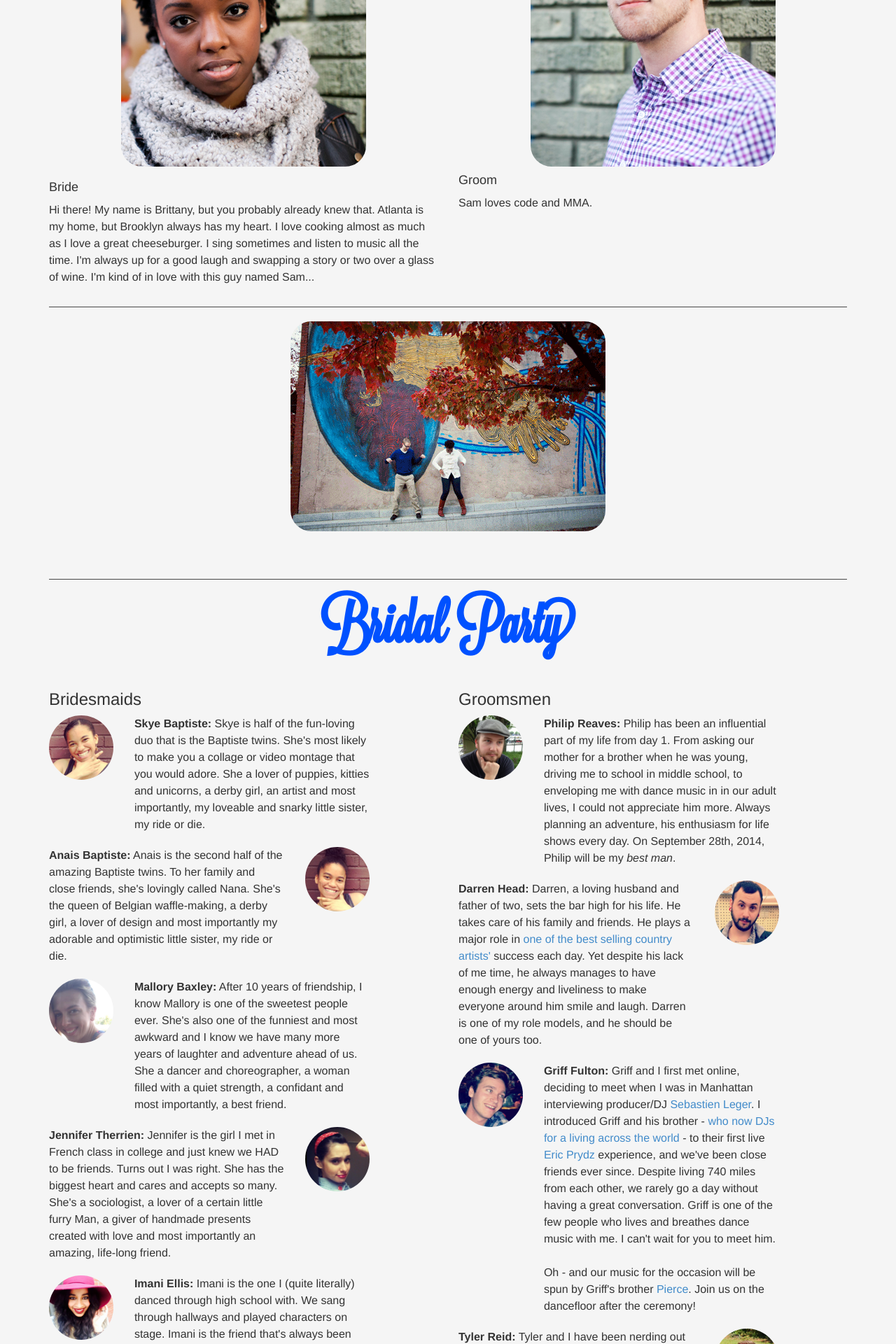
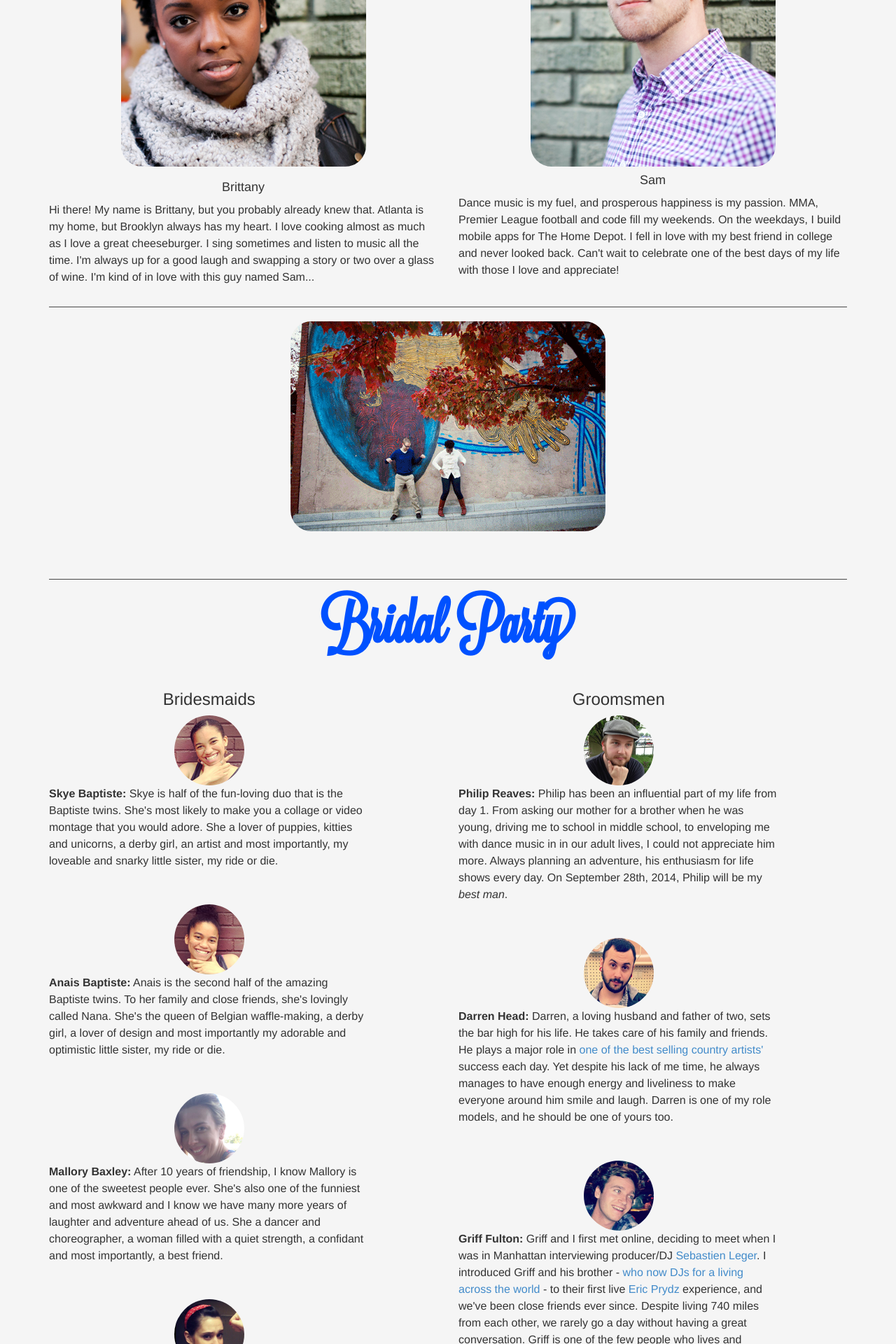
Before and after one commit to samreaves/baptiste-reaves-wedding, a PHP site: page / in a window 1280 px wide. Shown: the part 1157-3077 px from the top of the page at 70% size. Run offline with PHP 8.4, Linux system fonts and the light colour scheme; some libraries are stand-ins or nearby versions.

Commit message:
Changed bridalParty columns to centered, added my own bio, changed our bio headers from bride and groom to brittany and sam

```diff
--- a/css/style.css
+++ b/css/style.css
@@ -160,11 +160,15 @@ rsvpBorder {
 
 .lovedOne {
     display: block;
-    padding-bottom: 2rem;
+    padding-bottom: 4rem;
 }
 
 .lovedOne .first {
     margin-right: 2rem;
+}
+
+.lovedOne img {
+    margin: 0 auto;
 }
 hr {
     border-color:#474747;
--- a/index.php
+++ b/index.php
@@ -78,16 +78,18 @@
             <div class="row">
                 <div class="col-sm-6">
                     <center><img src="images/BrittsSoloImagePerfect.png"/></center>
-                    <h4 id='BrittsBio'>Bride</h4>
+                    <center><h4 id='BrittsBio'>Brittany</h4></center>
                     <p>
                         Hi there! My name is Brittany, but you probably already knew that. Atlanta is my home, but Brooklyn always has my heart. I love cooking almost as much as I love a great cheeseburger. I sing sometimes and listen to music all the time. I'm always up for a good laugh and swapping a story or two over a glass of wine. I'm kind of in love with this guy named Sam...
                     </p>
                 </div>
                 <div class="col-sm-6">
                     <center><img src="images/SamSoloImageBald.png"/></center>
-                    <h4>Groom</h4>
+                    <center><h4>Sam</h4></center>
                     <p>
-                        Sam loves code and MMA.
+                        Dance music is my fuel, and prosperous happiness is my passion. MMA, Premier League football and code fill my
+                        weekends. On the weekdays, I build mobile apps for The Home Depot. I fell in love with my best friend in college and
+                        never looked back. Can't wait to celebrate one of the best days of my life with those I love and appreciate!
                     </p>
                 </div>
             </div>
@@ -105,72 +107,44 @@
             <h2 class="center header">Bridal Party</h2>
             <div class="row">
                 <div class="col-sm-5">
-                    <h3>Bridesmaids</h3>
+                    <center><h3>Bridesmaids</h3></center>
                     <div class="lovedOne" class="container">
-                        <div class="row">
-                            <div class="col-xs-3">
-                                <img class="img-circle img-responsive bridalPartyInline first" src="images/SkyeandNanaThisOne1.png"/>
-                            </div>
-                            <div class="col-xs-9">
-                                <p class="bridalPartyInline">
+                        <img class="img-circle img-responsive" src="images/SkyeandNanaThisOne1.png"/>
+                        <p>
                             <b>Skye Baptiste:</b> Skye is half of the fun-loving duo that is the Baptiste twins. She's most likely to make
                             you a collage or video montage that you would adore. She a lover of puppies, kitties and unicorns,
                             a derby girl, an artist and most importantly, my loveable and snarky little sister, my ride or die.
                         </p>
                     </div>
-                        </div>
-                    </div>
                     <div class="lovedOne" class="container">
-                        <div class="row">
-                            <div class="col-xs-9">
-                                <p class="bridalPartyInline first">
+                        <img class="img-circle img-responsive" src="images/NanaThisOne1.png"/>
+                        <p>
                             <b>Anais Baptiste:</b> Anais is the second half of the amazing Baptiste twins. To her family and close friends,
                             she's lovingly called Nana. She's the queen of Belgian waffle-making, a derby girl, a lover of
                             design and most importantly my adorable and optimistic little sister, my ride or die.
                         </p>
                     </div>
-                            <div class="col-xs-3">
-                                <img class="img-circle img-responsive bridalPartyInline" src="images/NanaThisOne1.png"/>
-                            </div>
-                        </div>
-                    </div>
                     <div class="lovedOne" class="container">
-                        <div class="row">
-                            <div class="col-xs-3">
-                                <img class="img-circle img-responsive bridalPartyInline first" src="images/MalloryThisOneFirst1.png"/>
-                            </div>
-                            <div class="col-xs-9">
-                                <p class="bridalPartyInline">
+                        <img class="img-circle img-responsive" src="images/MalloryThisOneFirst1.png"/>
+                        <p>
                             <b>Mallory Baxley:</b> After 10 years of friendship, I know Mallory is one of
                             the sweetest people ever. She's also one of the funniest and most awkward and I
                             know we have many more years of laughter and adventure ahead of us. She a dancer and choreographer,
                             a woman filled with a quiet strength, a confidant and most importantly, a best friend.
                         </p>
                     </div>
-                        </div>
-                    </div>
                     <div class="lovedOne" class="container">
-                        <div class="row">
-                            <div class="col-xs-9">
-                                <p class="bridalPartyInline first">
+                        <img class="img-circle img-responsive" src="images/JenniferThisOne1.png"/>
+                        <p>
                             <b>Jennifer Therrien:</b> Jennifer is the girl I met in French class in college and just
                             knew we HAD to be friends. Turns out I was right. She has the biggest heart and cares
                             and accepts so many. She's a sociologist, a lover of a certain little furry Man, a giver of
                             handmade presents created with love and most importantly an amazing, life-long friend.
                         </p>
                     </div>
-                            <div class="col-xs-3">
-                                <img class="img-circle img-responsive bridalPartyInline" src="images/JenniferThisOne1.png"/>
-                            </div>
-                        </div>
-                    </div>
                     <div class="lovedOne" class="container">
-                        <div class="row">
-                            <div class="col-xs-3">
-                                <img class="img-circle img-responsive bridalPartyInline first" src="images/ImaniThisOne1.png"/>
-                            </div>
-                            <div class="col-xs-9">
-                                <p class="bridalPartyInline">
+                        <img class="img-circle img-responsive" src="images/ImaniThisOne1.png"/>
+                        <p>
                             <b>Imani Ellis:</b> Imani is the one I (quite literally) danced through high school with. We
                             sang through hallways and played characters on stage. Imani is the friend that's always been
                             there for me and no matter how long it's beens since we last spoke or saw each other, it's
@@ -180,46 +154,28 @@
                         </p>
                     </div>
                 </div>
-                    </div>
-                </div>
                 <div class="col-sm-5 col-sm-offset-1">
-                    <h3>Groomsmen</h3>
+                    <center><h3>Groomsmen</h3></center>
                     <div class="lovedOne" class="container">
-                        <div class="row">
-                            <div class="col-xs-3">
-                                <img class="img-circle img-responsive bridalPartyInline first" src="images/PhilipThisOne1.png"/>
-                            </div>
-                            <div class="col-xs-9">
-                                <p class="bridalPartyInline">
+                        <img class="img-circle img-responsive" src="images/PhilipThisOne1.png"/>
+                        <p>
                             <b>Philip Reaves:</b> Philip has been an influential part of my life from day 1. From asking our mother for a brother when he was young,
                             driving me to school in middle school, to enveloping me with dance music in in our adult lives, I could not appreciate him more. Always planning
                             an adventure, his enthusiasm for life shows every day. On September 28th, 2014, Philip will be my <i>best man</i>.
                         </p>
                     </div>
-                        </div>
-                    </div>
                     <div class="lovedOne" class="container">
-                        <div class="row">
-                            <div class="col-xs-9">
-                                <p class="bridalPartyInline first">
+                        <img class="img-circle img-responsive" src="images/DarrenThisOne1.png"/>
+                        <p>
                             <b>Darren Head:</b> Darren, a loving husband and father of two, sets the bar high for his life.
                             He takes care of his family and friends. He plays a major role in <a href="http://www.zacbrownband.com" target="_blank">one of the best selling country artists'</a>
                             success each day. Yet despite his lack of me time, he always manages to have enough energy and liveliness
                             to make everyone around him smile and laugh. Darren is one of my role models, and he should be one of yours too.
                         </p>
                     </div>
-                            <div class="col-xs-3">
-                                <img class="img-circle img-responsive bridalPartyInline" src="images/DarrenThisOne1.png"/>
-                            </div>
-                        </div>
-                    </div>
                     <div class="lovedOne" class="container">
-                        <div class="row">
-                            <div class="col-xs-3">
-                                <img class="img-circle img-responsive bridalPartyInline first" src="images/GriffThisOne1.png"/>
-                            </div>
-                            <div class="col-xs-9">
-                                <p class="bridalPartyInline">
+                        <img class="img-circle img-responsive" src="images/GriffThisOne1.png"/>
+                        <p>
                             <b>Griff Fulton:</b> Griff and I first met online, deciding to meet when I was in Manhattan
                             interviewing producer/DJ <a href="https://www.facebook.com/sebastienleger" target="_blank">Sebastien Leger</a>. I introduced Griff and his brother - <a href="http://www.youtube.com/watch?v=oXFHVIThTyc" target="_blank">who now DJs for a
                                 living across the world</a> - to their first live <a href="https://www.facebook.com/EricPrydzOfficial" target="_blank">Eric Prydz</a> experience, and we've been close friends ever since.
@@ -229,12 +185,9 @@
                             Oh - and our music for the occasion will be spun by Griff's brother <a href="https://www.facebook.com/PierceFulton" target="_blank">Pierce</a>. Join us on the dancefloor after the ceremony!
                         </p>
                     </div>
-                        </div>
-                    </div>
                     <div class="lovedOne" class="container">
-                        <div class="row">
-                            <div class="col-xs-9">
-                                <p class="bridalPartyInline first">
+                        <img class="img-circle img-responsive" src="images/TylerThisOne1.png"/>
+                        <p>
                             <b>Tyler Reid:</b> Tyler and I have been nerding out for nearly two decades. From leading the free world playing Civilization
                             in 4th grade all the way to building enterprise web applications in our adult lives, Tyler and I have always teamed up
                             using our intellect to get where we want to go in life. I'm very sure we will team up to build impactful very soon. After all,
@@ -242,24 +195,13 @@
 
                         </p>
                     </div>
-                            <div class="col-xs-3">
-                                <img class="img-circle img-responsive bridalPartyInline" src="images/TylerThisOne1.png"/>
-                            </div>
-                        </div>
-                    </div>
                     <div class="lovedOne" class="container">
-                        <div class="row">
-                            <div class="col-xs-3">
-                                <img class="img-circle img-responsive bridalPartyInline first" src="images/KaanThisOne1.png"/>
-                            </div>
-                            <div class="col-xs-9">
-                                <p class="bridalPartyInline">
+                        <img class="img-circle img-responsive" src="images/KaanThisOne1.png"/>
+                        <p>
                             <b>Kaan Ural:</b> Kaan graced us with his charm when he moved from Turkey in middle school. Since then, he's lived life "70's big"
                             and made sure we do the same too. Always providing comedic relief, Kaan is a friend no one feels uncomfortable around, and I'm sure
                             everyone will be no match for his rugged good looks.
                         </p>
-                            </div>
-                        </div>
                     </div>
                 </div>
             </div>
```
Lines whose indentation alone changed are shown as unchanged.
